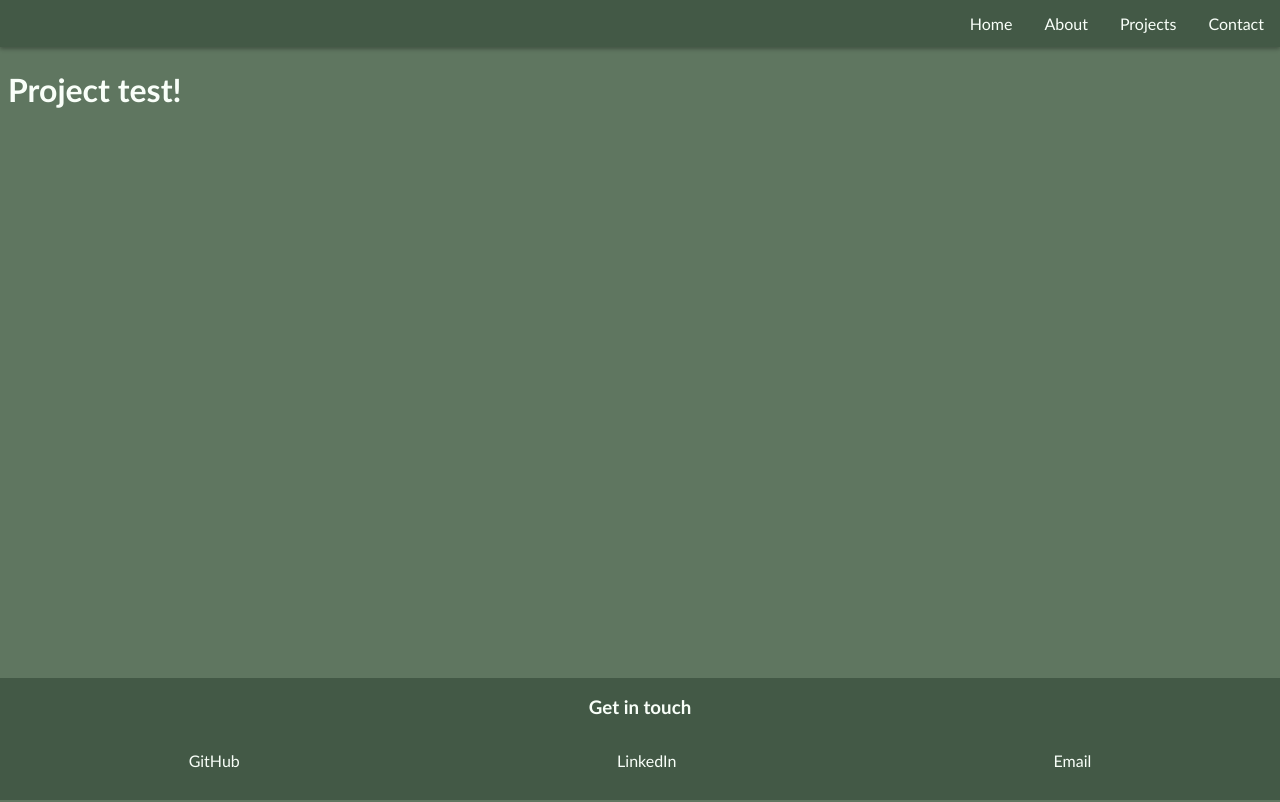
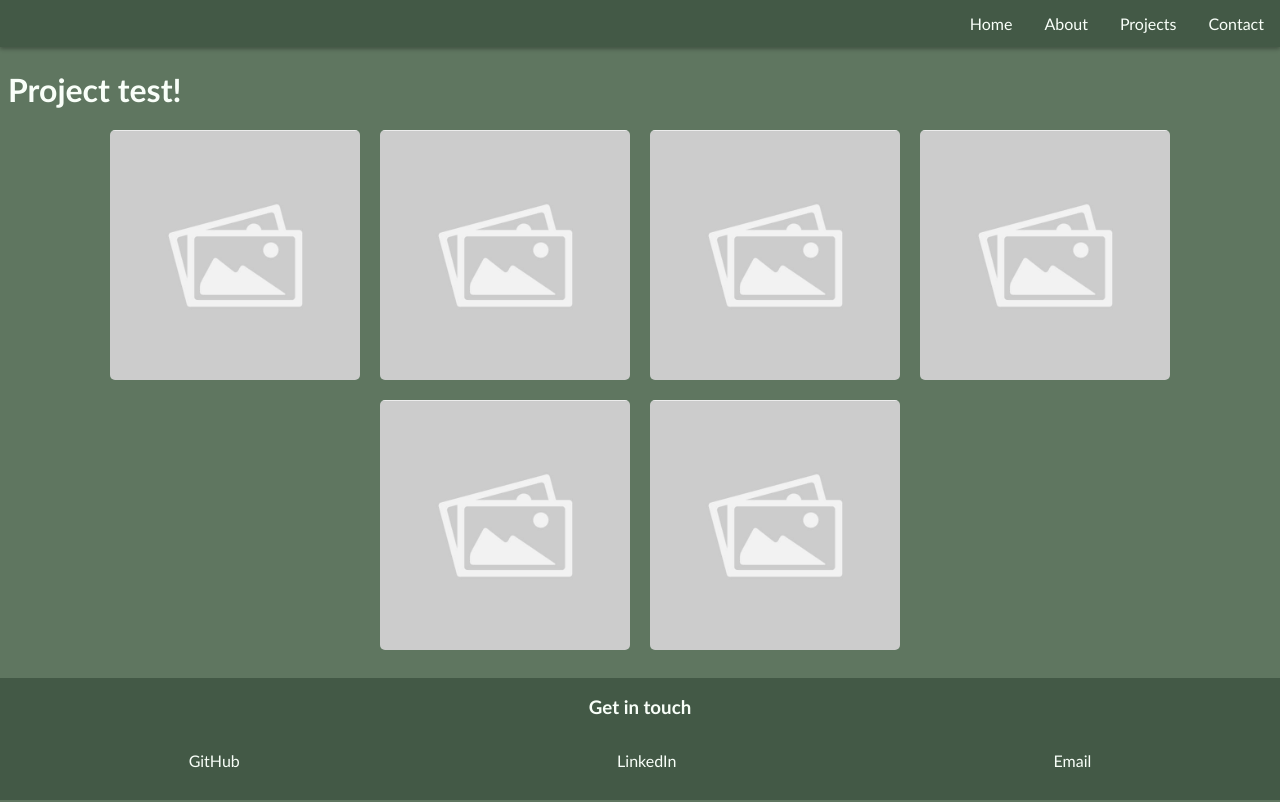
Before and after one commit to hollrosey/holly-massey-portfolio, a Next.js app: page /Projects in a window 1280 px wide. Built offline with nearby package versions, Linux system fonts and the light colour scheme.

Commit message:
project grid placeholder

```diff
--- a/app/Projects/page.tsx
+++ b/app/Projects/page.tsx
@@ -1,8 +1,12 @@
 import "../globals.css";
 import React from 'react';
+import ProjectGrid from "../_components/ProjectGrid";
 
 export default function Projects() {
     return (
+      <>
       <h1>Project test!</h1>
+      <ProjectGrid  />
+      </>
     );
   }
--- a/app/_components/ProjectGrid.css
+++ b/app/_components/ProjectGrid.css
@@ -0,0 +1,52 @@
+.projectGallery {
+    display: flex;
+    flex-wrap: wrap;
+    justify-content: center;
+    gap: 20px;
+    list-style: none;
+    padding: 0;
+}
+
+.project {
+    flex-basis: 250px;
+    position: relative;
+    cursor: pointer;
+}
+
+.projectImg {
+    max-width: 100%;
+    height: auto;
+    display: block;
+    border-radius: 5px;
+}
+
+.hoverOverlay {
+  position: absolute;
+  width: 100%;
+  height: 0;
+  background-color: var(--navbar-colour);
+  bottom: 0;
+  left: 0;
+  right: 0;
+  transition: .5s ease;
+  border-radius: 5px;
+  display: flex;
+  align-items: center;
+  justify-content: center;
+  overflow: hidden;
+}
+
+.project:hover .hoverOverlay {
+    height: 100%;
+  }
+
+.projectName {
+    color: var(--main-font-colour);
+    position: absolute;
+    top: 50%;
+    left: 50%;
+    -webkit-transform: translate(-50%, -50%);
+  -ms-transform: translate(-50%, -50%);
+  transform: translate(-50%, -50%);
+  text-align: center;
+}
--- a/app/_components/ProjectGrid.tsx
+++ b/app/_components/ProjectGrid.tsx
@@ -1,7 +1,8 @@
 "use client";
 import "./ProjectGrid.css";
-import React from 'react';
-import Link from 'next/link';
+import React from "react";
+import Link from "next/link";
+import Image from "next/image";
 
 interface Link {
   name: string;
@@ -14,9 +15,54 @@ interface NavbarProps {
 
 const ProjectGrid: React.FC<NavbarProps> = () => {
   return (
+    <>
+      <div className="projectsContainer">
+        <ul className="projectGallery">
+          <li className="project">
+            <Image src="/placeholder.jpg" height="200" width="250" alt="" className="projectImg"/>
+            <div className="hoverOverlay">
+              <span className="projectName">Project name</span>
+            </div>
+          </li>
 
+          <li className="project">
+            <Image src="/placeholder.jpg" height="200" width="250" alt="" className="projectImg"/>
+            <div className="hoverOverlay">
+              <span className="projectName">Project name</span>
+            </div>
+          </li>
+
+          <li className="project">
+            <Image src="/placeholder.jpg" height="200" width="250" alt="" className="projectImg"/>
+            <div className="hoverOverlay">
+              <span className="projectName">Project name</span>
+            </div>
+          </li>
+
+          <li className="project">
+            <Image src="/placeholder.jpg" height="200" width="250" alt="" className="projectImg"/>
+            <div className="hoverOverlay">
+              <span className="projectName">Project name</span>
+            </div>
+          </li>
+
+          <li className="project">
+            <Image src="/placeholder.jpg" height="200" width="250" alt="" className="projectImg"/>
+            <div className="hoverOverlay">
+              <span className="projectName">Project name</span>
+            </div>
+          </li>
+
+          <li className="project">
+            <Image src="/placeholder.jpg" height="200" width="250" alt="" className="projectImg"/>
+            <div className="hoverOverlay">
+              <span className="projectName">Project name</span>
+            </div>
+          </li>
+        </ul>
+      </div>
+    </>
   );
-}
-
+};
 
 export default ProjectGrid;
```
Also changed, not shown: public/placeholder.jpg (added).
